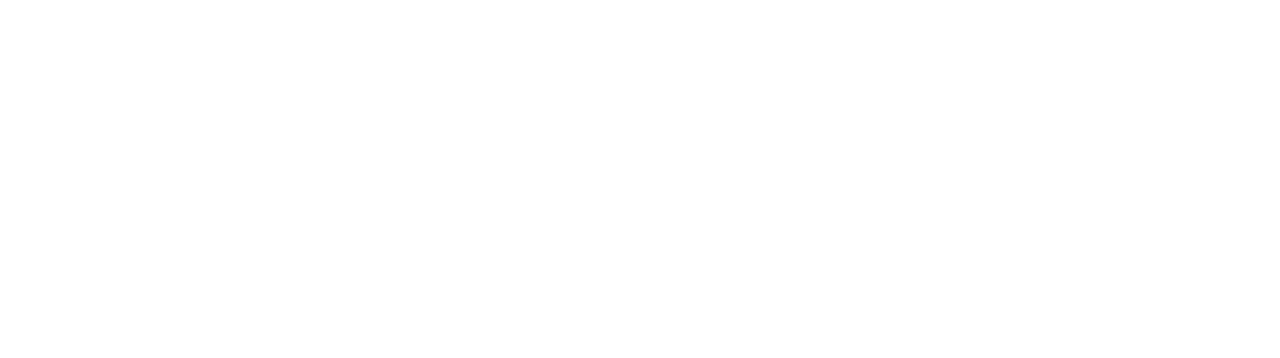
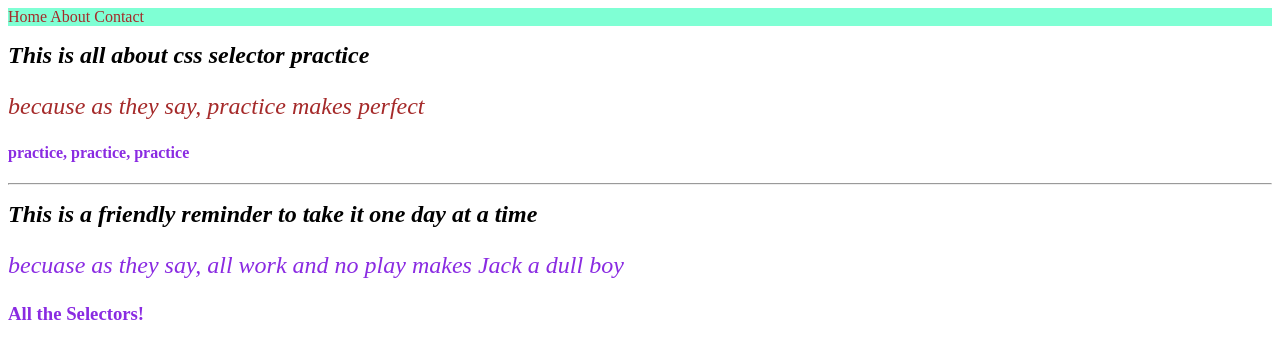
Before and after one commit to Hoodoo42/cssSelectors, a plain HTML site: page index.html in a window 1280 px wide. Drawn offline with Linux system fonts and the light colour scheme.

Commit message:
added a few different types of selectors

```diff
--- a/css/style.css
+++ b/css/style.css
@@ -0,0 +1,23 @@
+header{
+    background-color: aquamarine;
+}
+
+
+nav a{
+    text-decoration: none;
+    color: brown;
+}
+
+
+.practice{
+    color: brown;
+}
+
+h1,p{
+font-size: 24px;
+font-style: italic;
+}
+
+h3, h4, p{
+    color: blueviolet;
+}
--- a/index.html
+++ b/index.html
@@ -1,12 +1,36 @@
 <!DOCTYPE html>
 <html lang="en">
-<head>
-    <meta charset="UTF-8">
-    <meta http-equiv="X-UA-Compatible" content="IE=edge">
-    <meta name="viewport" content="width=device-width, initial-scale=1.0">
-    <title>Document</title>
-</head>
-<body>
+  <head>
+    <meta charset="UTF-8" />
+    <meta http-equiv="X-UA-Compatible" content="IE=edge" />
+    <meta name="viewport" content="width=device-width, initial-scale=1.0" />
+    <link rel="stylesheet" href="css/style.css" />
 
-</body>
+    <title>Selectors</title>
+  </head>
+  <body>
+    <header>
+        <nav>
+            <a href="#">Home</a>
+            <a href="#">About</a>
+            <a href="#">Contact</a>
+        </nav>
+    </header>
+
+    <main>
+      <div>
+          <h1>This is all about css selector practice</h1>
+          <p class="practice">because as they say, practice makes perfect</p>
+      <h4>practice, practice, practice</h4>
+        </div>
+      <hr>
+      <div>
+          <h1>This is a friendly reminder to take it one day at a time</h1>
+          <p>becuase as they say, all work and no play makes Jack a dull boy</p>
+        <h3>All the Selectors!</h3>
+        </div>
+    </main>
+
+    <footer></footer>
+  </body>
 </html>
```
